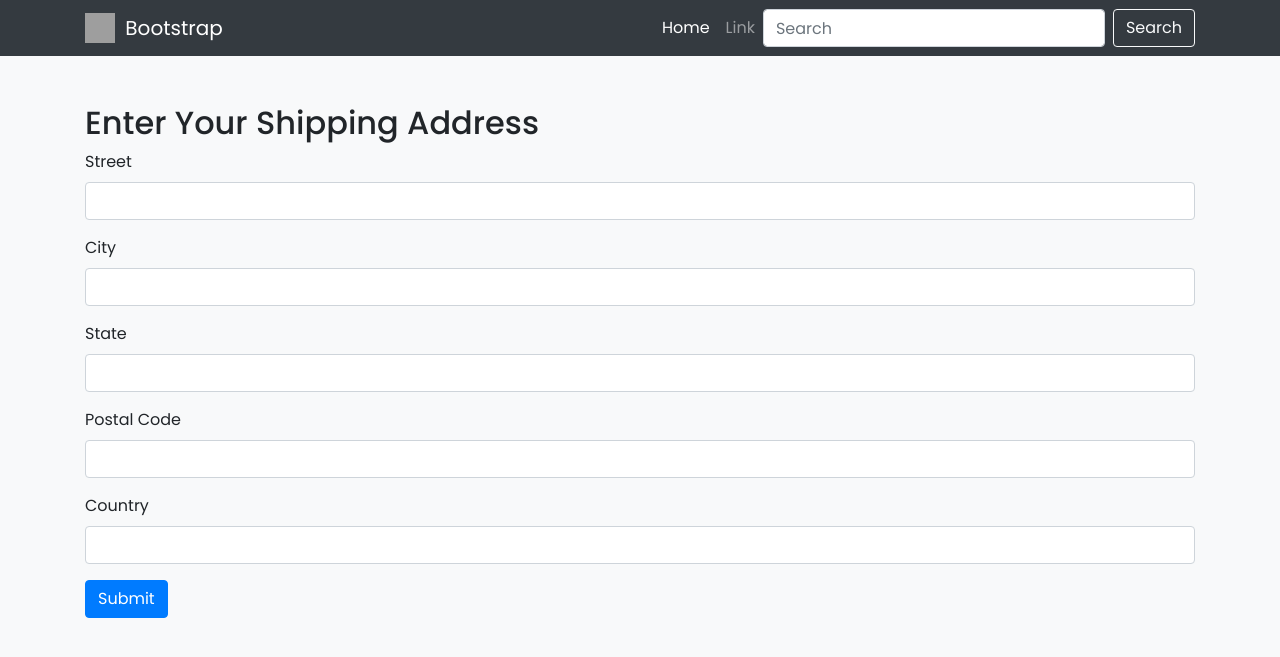
After one commit to JamesSerenio/Serenio-pdo-crud, a PHP site: page /assets/address/address.php in a window 1280 px wide. The commit adds this page. Shown: the top 657 px of the page. Run offline with PHP 8.4, Linux system fonts and the light colour scheme; grey boxes are pictures that could not be loaded.

Commit message:
adding function for address

```diff
--- /dev/null
+++ b/assets/address/address.php
@@ -0,0 +1,71 @@
+<!DOCTYPE html>
+<html lang="en">
+<head>
+    <meta charset="UTF-8">
+    <meta name="viewport" content="width=device-width, initial-scale=1.0">
+    <title>Address Form</title>
+    <link rel="stylesheet" href="https://stackpath.bootstrapcdn.com/bootstrap/4.5.2/css/bootstrap.min.css">
+    <link rel="stylesheet" href="https://cdnjs.cloudflare.com/ajax/libs/font-awesome/5.15.4/css/all.min.css">
+    <link rel="stylesheet" href="assets/index.css">
+</head>
+<body>
+
+    <nav class="navbar navbar-expand-lg navbar-dark">
+        <div class="container">
+            <a class="navbar-brand" href="#">
+                <img src="https://getbootstrap.com/docs/4.0/assets/brand/bootstrap-solid.svg" width="30" height="30" class="d-inline-block align-top" alt="">
+                Bootstrap
+            </a>
+            <button class="navbar-toggler" type="button" data-toggle="collapse" data-target="#navbarSupportedContent" aria-controls="navbarSupportedContent" aria-expanded="false" aria-label="Toggle navigation">
+                <span class="navbar-toggler-icon"></span>
+            </button>
+
+            <div class="collapse navbar-collapse" id="navbarSupportedContent">
+                <ul class="navbar-nav ml-auto">
+                    <li class="nav-item active">
+                        <a class="nav-link" href="#">Home <span class="sr-only">(current)</span></a>
+                    </li>
+                    <li class="nav-item">
+                        <a class="nav-link" href="#">Link</a>
+                    </li>
+                </ul>
+                <form class="form-inline my-2 my-lg-0">
+                    <input class="form-control mr-sm-2" type="search" placeholder="Search" aria-label="Search">
+                    <button class="btn btn-outline-light my-2 my-sm-0" type="submit">Search</button>
+                </form>
+            </div>
+        </div>
+    </nav>
+
+    <div class="container mt-5">
+        <h2>Enter Your Shipping Address</h2>
+        <form action="process_address.php" method="POST">
+            <div class="form-group">
+                <label for="street">Street</label>
+                <input type="text" class="form-control" id="street" name="street" required>
+            </div>
+            <div class="form-group">
+                <label for="city">City</label>
+                <input type="text" class="form-control" id="city" name="city" required>
+            </div>
+            <div class="form-group">
+                <label for="state">State</label>
+                <input type="text" class="form-control" id="state" name="state">
+            </div>
+            <div class="form-group">
+                <label for="postal_code">Postal Code</label>
+                <input type="text" class="form-control" id="postal_code" name="postal_code" required>
+            </div>
+            <div class="form-group">
+                <label for="country">Country</label>
+                <input type="text" class="form-control" id="country" name="country" required>
+            </div>
+            <button type="submit" class="btn btn-primary">Submit</button>
+        </form>
+    </div>
+
+    <script src="https://code.jquery.com/jquery-3.5.1.slim.min.js"></script>
+    <script src="https://cdn.jsdelivr.net/npm/@popperjs/core@2.9.2/dist/umd/popper.min.js"></script>
+    <script src="https://stackpath.bootstrapcdn.com/bootstrap/4.5.2/js/bootstrap.min.js"></script>
+</body>
+</html>
--- a/index.php
+++ b/index.php
@@ -144,9 +144,7 @@
         }
 
         document.getElementById('buyButton').addEventListener('click', () => {
-            alert('Purchase successful!');
-            cart = {};
-            displayCart();
+            window.location.href = 'assets/address/address.php';
         });
     </script>
 
```
